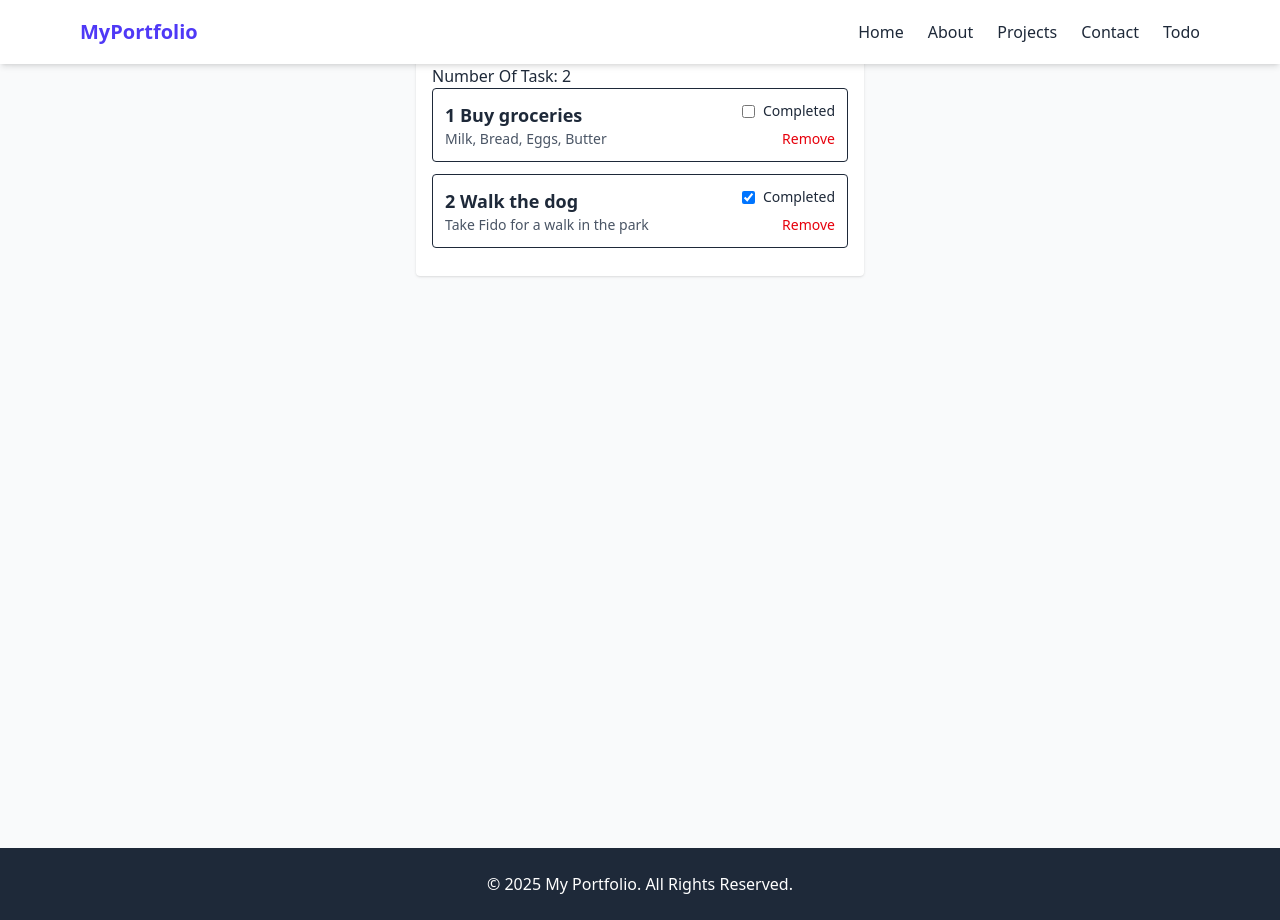
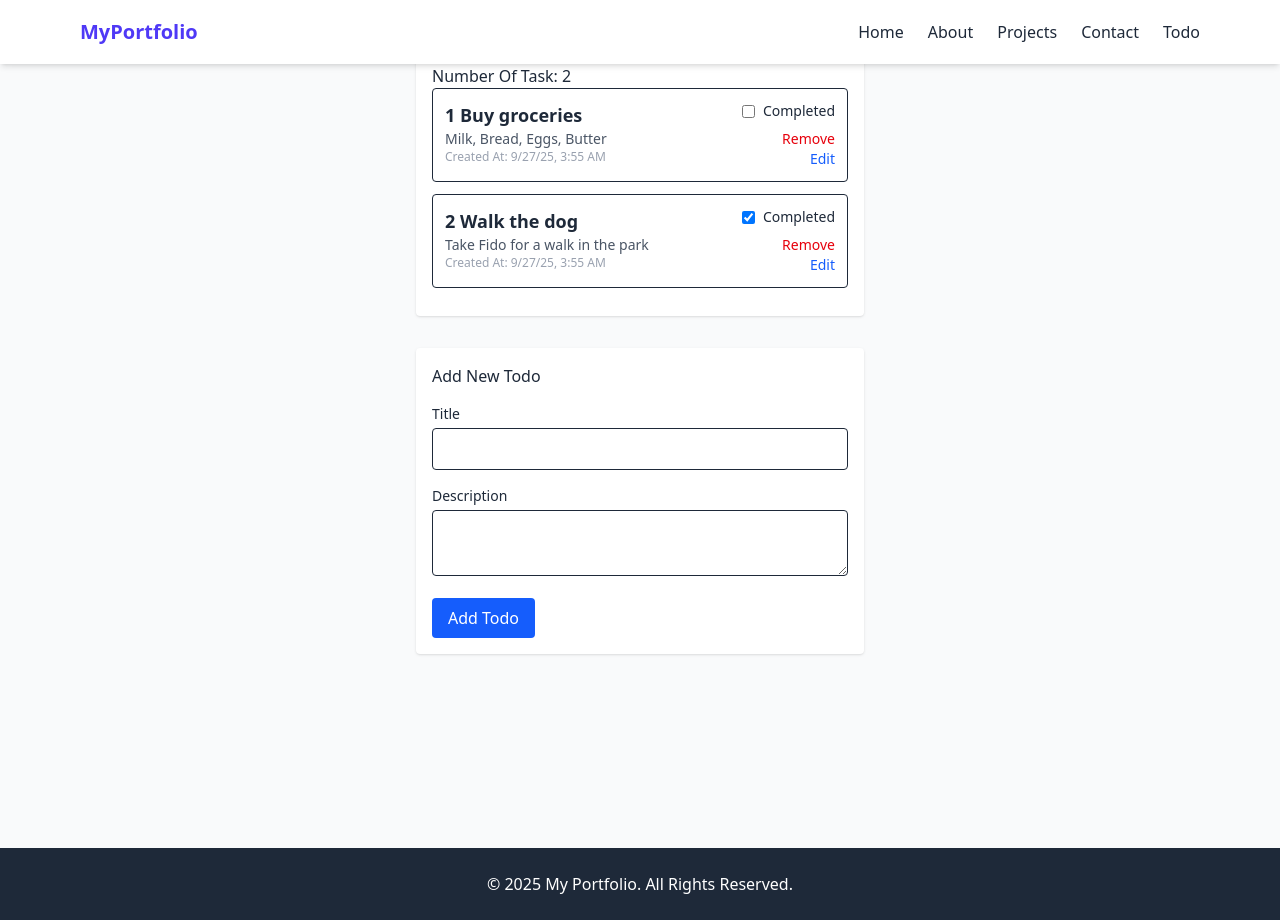
Before and after one commit to alligator609/rnd-portfolio-todo-app, an Angular app: page /todo/todo in a window 1280 px wide. Built offline with nearby package versions, Linux system fonts and the light colour scheme.

Commit message:
UPDATE:  added crud operation

```diff
--- a/src/app/todo/todo/todo.html
+++ b/src/app/todo/todo/todo.html
@@ -11,6 +11,7 @@
           <div>
             <h3 class="font-semibold text-lg">{{$index +1}} {{ todo.title }}</h3>
             <p class="text-sm text-gray-600">{{ todo.description }}</p>
+            <p class="text-xs text-gray-400">Created At: {{ todo.createdAt | date:'short' }}</p>
           </div>
           <div class="flex flex-col items-end ml-4">
             <label class="flex items-center text-sm mb-2">
@@ -25,6 +26,9 @@
             <button (click)="removeTodo(todo.id)" class="text-red-600 text-sm">
               Remove
             </button>
+             <button (click)="editTodo(todo.id)" class="text-blue-600 text-sm">
+              Edit
+            </button>
           </div>
         </li>
       }
@@ -35,31 +39,35 @@
 </div>
 
 
-<!-- <div class="add-todo-form mt-8 p-4 max-w-md mx-auto bg-white rounded shadow">
+<div class="add-todo-form mt-8 p-4 max-w-md mx-auto bg-white rounded shadow">
   <h2 class="mb-4">Add New Todo</h2>
-  <form (submit)="addTodo()">
+  <form [formGroup]="todoForm" class="space-y-4">
     <div class="mb-4">
       <label class="block text-sm font-medium mb-1" for="title">Title</label>
       <input
         id="title"
         type="text"
-        [(ngModel)]="newTodo.title"
-        name="title"
+        formControlName="title"
         required
         class="w-full p-2 border rounded"
       />
+      <span class="text-red-600 text-sm" *ngIf="todoForm.get('title')?.invalid && todoForm.get('title')?.touched">
+        Title is required.
+      </span>
     </div>
     <div class="mb-4">
       <label class="block text-sm font-medium mb-1" for="description">Description</label>
       <textarea
         id="description"
-        [(ngModel)]="newTodo.description"
-        name="description"
+        formControlName="description"
         class="w-full p-2 border rounded"
       ></textarea>
+       <span class="text-red-600 text-sm" *ngIf="todoForm.get('description')?.invalid && todoForm.get('description')?.touched">
+        Description is required.
+      </span>
     </div>
-    <button type="submit" class="bg-blue-600 text-white px-4 py-2 rounded">
+    <button class="bg-blue-600 text-white px-4 py-2 rounded" type="button" (click)="addTodo()">
       Add Todo
     </button>
   </form>
-</div> -->
+</div>
--- a/src/app/todo/todo/todo.ts
+++ b/src/app/todo/todo/todo.ts
@@ -1,13 +1,13 @@
 import { Component } from '@angular/core';
 import { TodoInterface } from '../../models/todo-interface';
 import { CommonModule } from '@angular/common';
+import { FormControl, FormGroup, FormGroupName, FormsModule, ReactiveFormsModule, Validators } from '@angular/forms';
 
 @Component({
   selector: 'app-todo',
-  imports: [CommonModule],
+  imports: [CommonModule,ReactiveFormsModule,FormsModule],
   templateUrl: './todo.html',
   styleUrl: './todo.scss',
-
 })
 export class Todo {
   dummyTodos: TodoInterface[] = [
@@ -26,18 +26,34 @@ export class Todo {
       createdAt: new Date()
     }
   ];
-  // newTodo = {
-  //   id: 0,
-  //   title: '',
-  //   description: '',
-  //   completed: false,
-  //   createdAt: new Date()
-  // };
+  newTodo = {
+    id: 0,
+    title: '',
+    description: '',
+    completed: false,
+    createdAt: new Date()
+  };
   constructor() {}
 
-  // addTodo() {
-  //   this.dummyTodos.push(this.newTodo);
-  // }
+   todoForm = new FormGroup({
+    title : new FormControl('', [Validators.required,Validators.minLength(3)]),
+    description: new FormControl('',Validators.required)
+  });
+  addTodo() {
+   console.log(this.todoForm.value);
+    if (this.todoForm.valid) {
+      const newId = this.dummyTodos.length > 0 ? Math.max(...this.dummyTodos.map(todo => todo.id)) + 1 : 1;
+      const newTodo: TodoInterface = {
+        id: newId,
+        title: this.todoForm.value.title || '',
+        description: this.todoForm.value.description || '',
+        completed: false,
+        createdAt: new Date()
+      };
+      this.dummyTodos.push(newTodo);
+      this.todoForm.reset();
+    }
+  }
   removeTodo(id: number) {
     console.log(id);
     this.dummyTodos = this.dummyTodos.filter(todo => todo.id !== id);
@@ -48,4 +64,14 @@ export class Todo {
       todo.completed = !todo.completed;
     }
   }
+  editTodo(id: number) {
+    const todo = this.dummyTodos.find(todo => todo.id === id);
+    if (todo) {
+      this.todoForm.setValue({
+        title: todo.title,
+        description: todo.description
+      });
+      this.removeTodo(id);
+    }
+  }
 }
```
